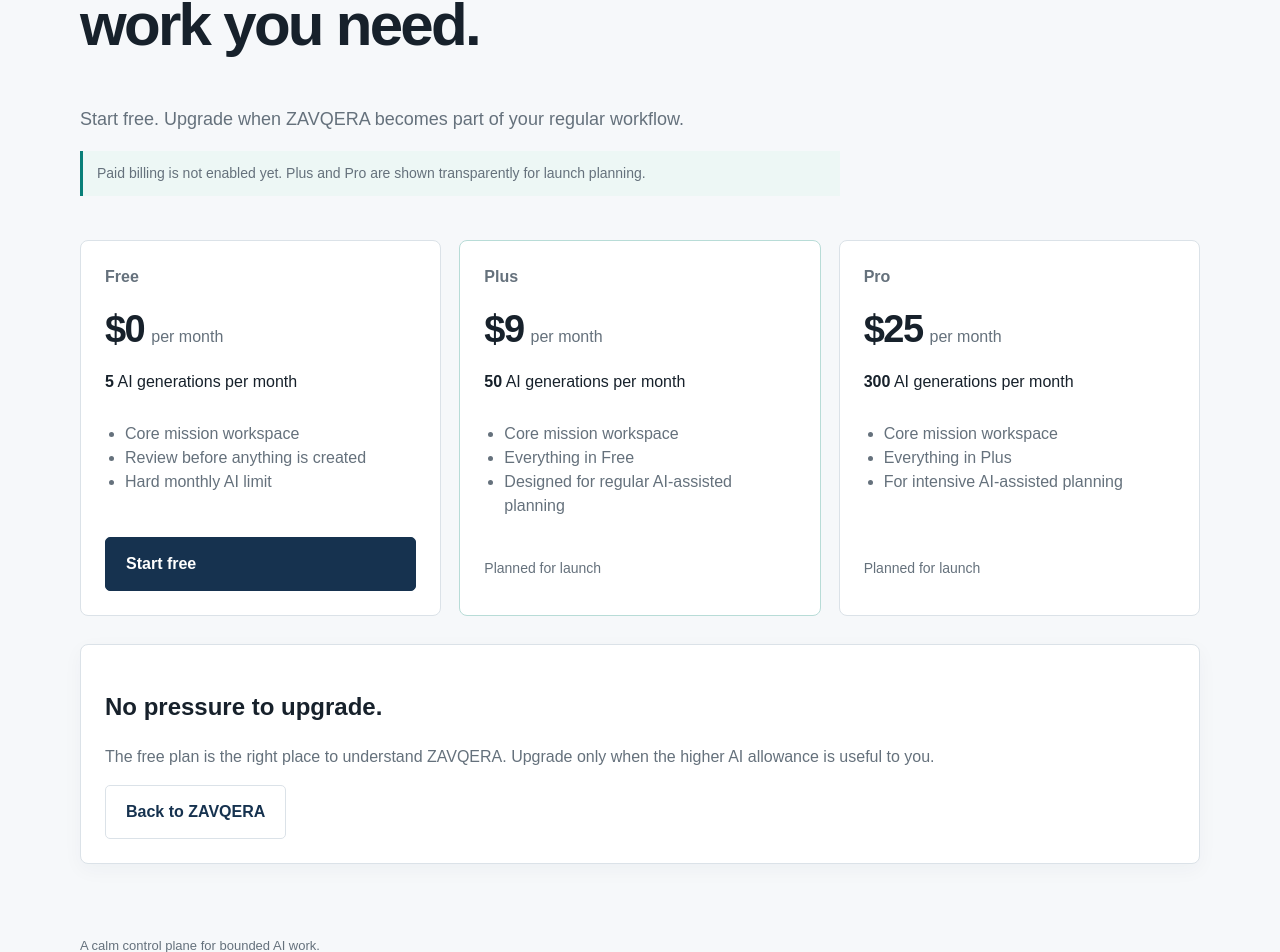
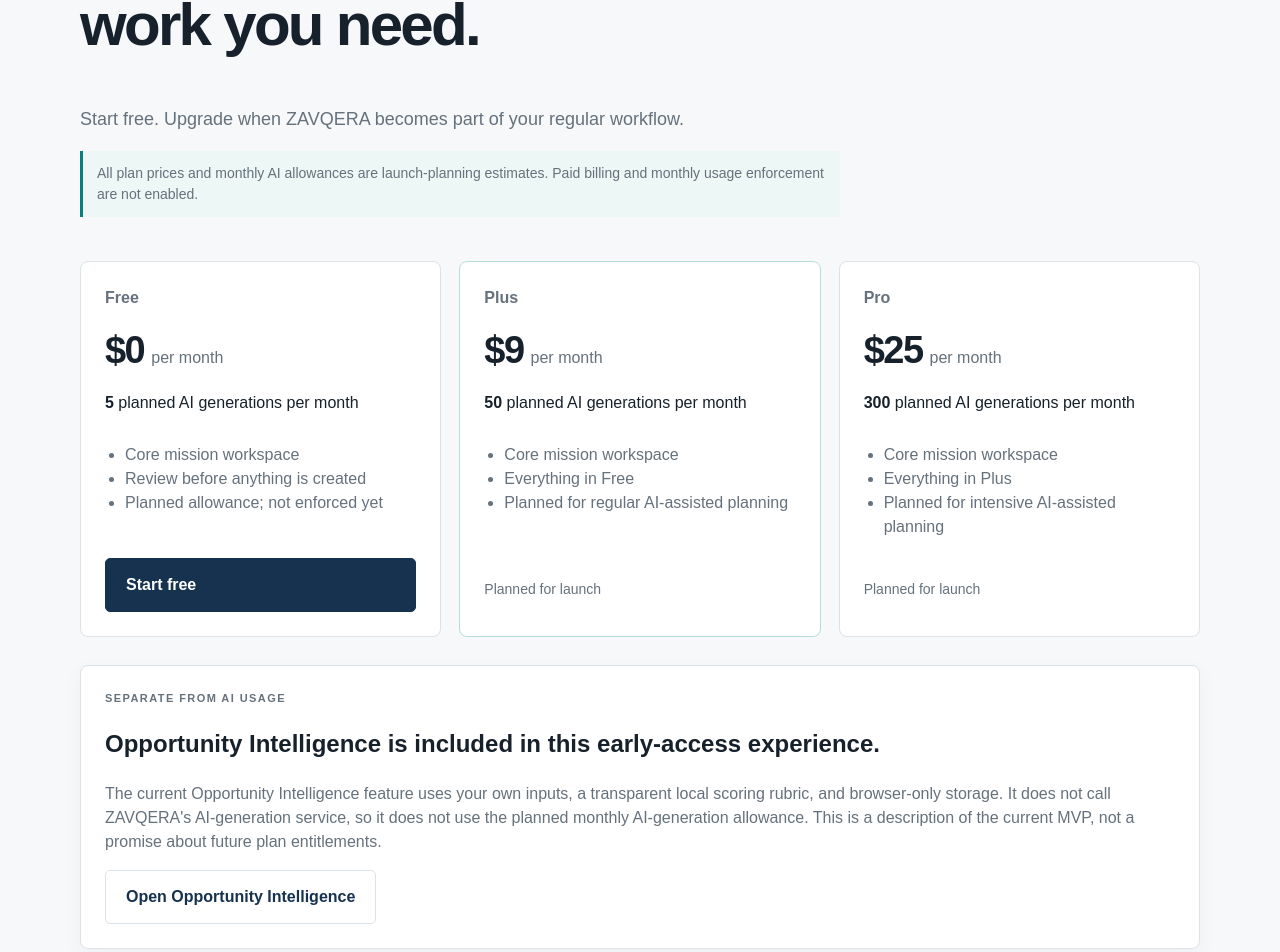
Before and after one commit to abdalrhmanata-gif/Nexo, a Next.js app in the folder apps/web/: page /pricing in a window 1280 px wide. Shown: the part 308-1260 px from the top of the page. Built offline with nearby package versions, Linux system fonts and the light colour scheme; no server answers.

Commit message:
feat(web): clarify planned AI quotas and Opportunity Intelligence

```diff
--- a/apps/web/app/pricing/page.tsx
+++ b/apps/web/app/pricing/page.tsx
@@ -13,7 +13,7 @@
       <p className="eyebrow"><LocalizedText en="Pricing" /></p>
       <h1><LocalizedText en="Choose the amount of AI work you need." /></h1>
       <p><LocalizedText en="Start free. Upgrade when ZAVQERA becomes part of your regular workflow." /></p>
-      <p className="pricing-status"><LocalizedText en="Paid billing is not enabled yet. Plus and Pro are shown transparently for launch planning." /></p>
+      <p className="pricing-status"><LocalizedText en="All plan prices and monthly AI allowances are launch-planning estimates. Paid billing and monthly usage enforcement are not enabled." /></p>
     </section>
     <section className="pricing" aria-labelledby="pricing-heading">
       <h2 id="pricing-heading" className="visually-hidden"><LocalizedText en="ZAVQERA plans" /></h2>
@@ -21,17 +21,23 @@
         {plans.map((plan) => <article key={plan.name} className={`pricing-card ${plan.className}`}>
           <p className="pricing-name"><LocalizedText en={plan.name} /></p>
           <div className="pricing-price"><strong>{plan.price}</strong><span><LocalizedText en="per month" /></span></div>
-          <p className="pricing-allowance"><strong>{plan.generations}</strong> <LocalizedText en="AI generations per month" /></p>
+          <p className="pricing-allowance"><strong>{plan.generations}</strong> <LocalizedText en="planned AI generations per month" /></p>
           <ul>
             <li><LocalizedText en="Core mission workspace" /></li>
             <li><LocalizedText en={plan.name === "Free" ? "Review before anything is created" : plan.name === "Plus" ? "Everything in Free" : "Everything in Plus"} /></li>
-            <li><LocalizedText en={plan.name === "Free" ? "Hard monthly AI limit" : plan.name === "Plus" ? "Designed for regular AI-assisted planning" : "For intensive AI-assisted planning"} /></li>
+            <li><LocalizedText en={plan.name === "Free" ? "Planned allowance; not enforced yet" : plan.name === "Plus" ? "Planned for regular AI-assisted planning" : "Planned for intensive AI-assisted planning"} /></li>
           </ul>
           {plan.cta
             ? <Link className="button pricing-cta" href="/auth/sign-up"><LocalizedText en="Start free" /></Link>
             : <span className="pricing-cta pricing-cta-muted"><LocalizedText en="Planned for launch" /></span>}
         </article>)}
       </div>
+    </section>
+    <section className="pricing-note card" aria-labelledby="opportunity-intelligence-pricing-heading">
+      <p className="eyebrow"><LocalizedText en="Separate from AI usage" /></p>
+      <h2 id="opportunity-intelligence-pricing-heading"><LocalizedText en="Opportunity Intelligence is included in this early-access experience." /></h2>
+      <p><LocalizedText en="The current Opportunity Intelligence feature uses your own inputs, a transparent local scoring rubric, and browser-only storage. It does not call ZAVQERA's AI-generation service, so it does not use the planned monthly AI-generation allowance. This is a description of the current MVP, not a promise about future plan entitlements." /></p>
+      <Link className="button button-quiet" href="/app/opportunities"><LocalizedText en="Open Opportunity Intelligence" /></Link>
     </section>
     <section className="pricing-note card">
       <h2><LocalizedText en="No pressure to upgrade." /></h2>
```
